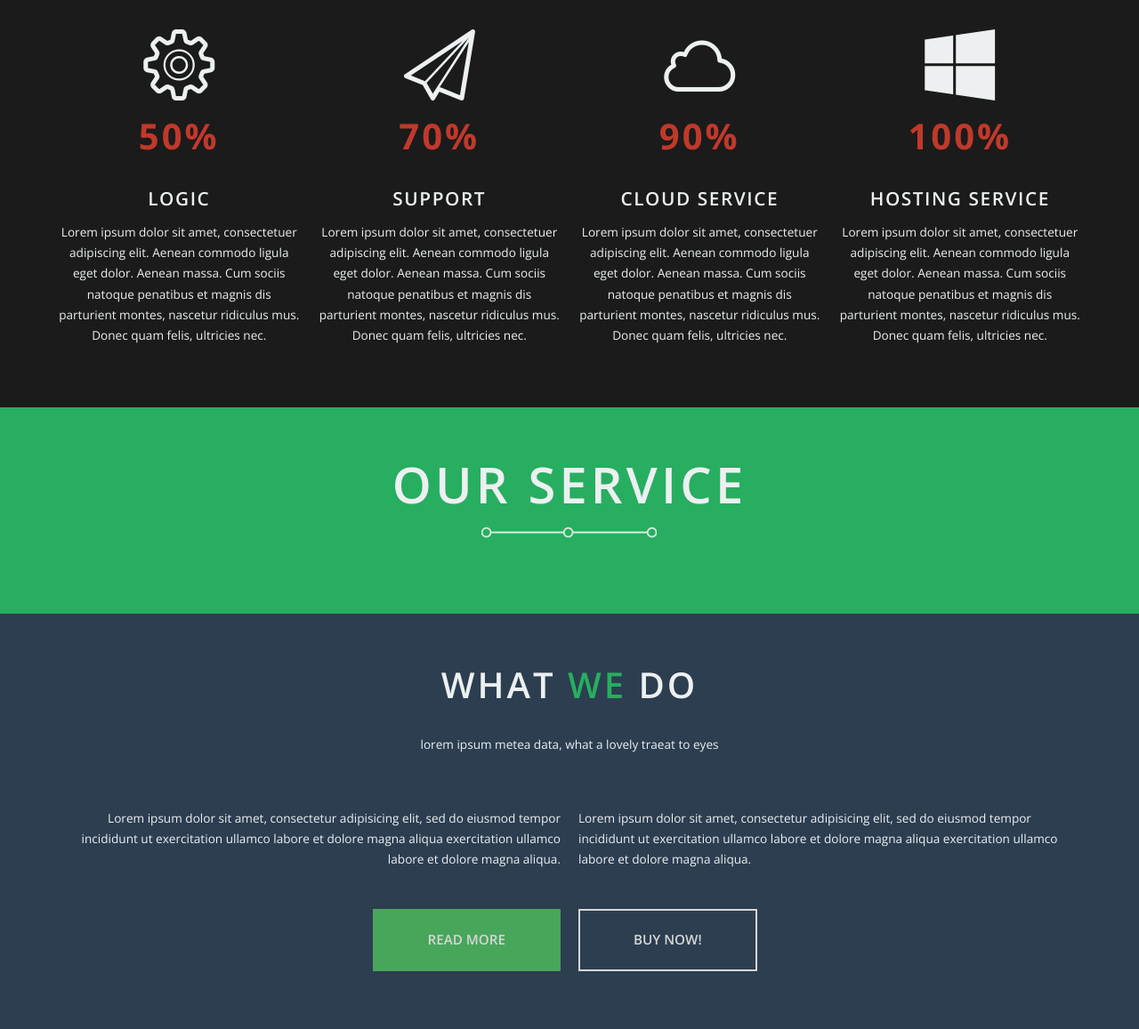
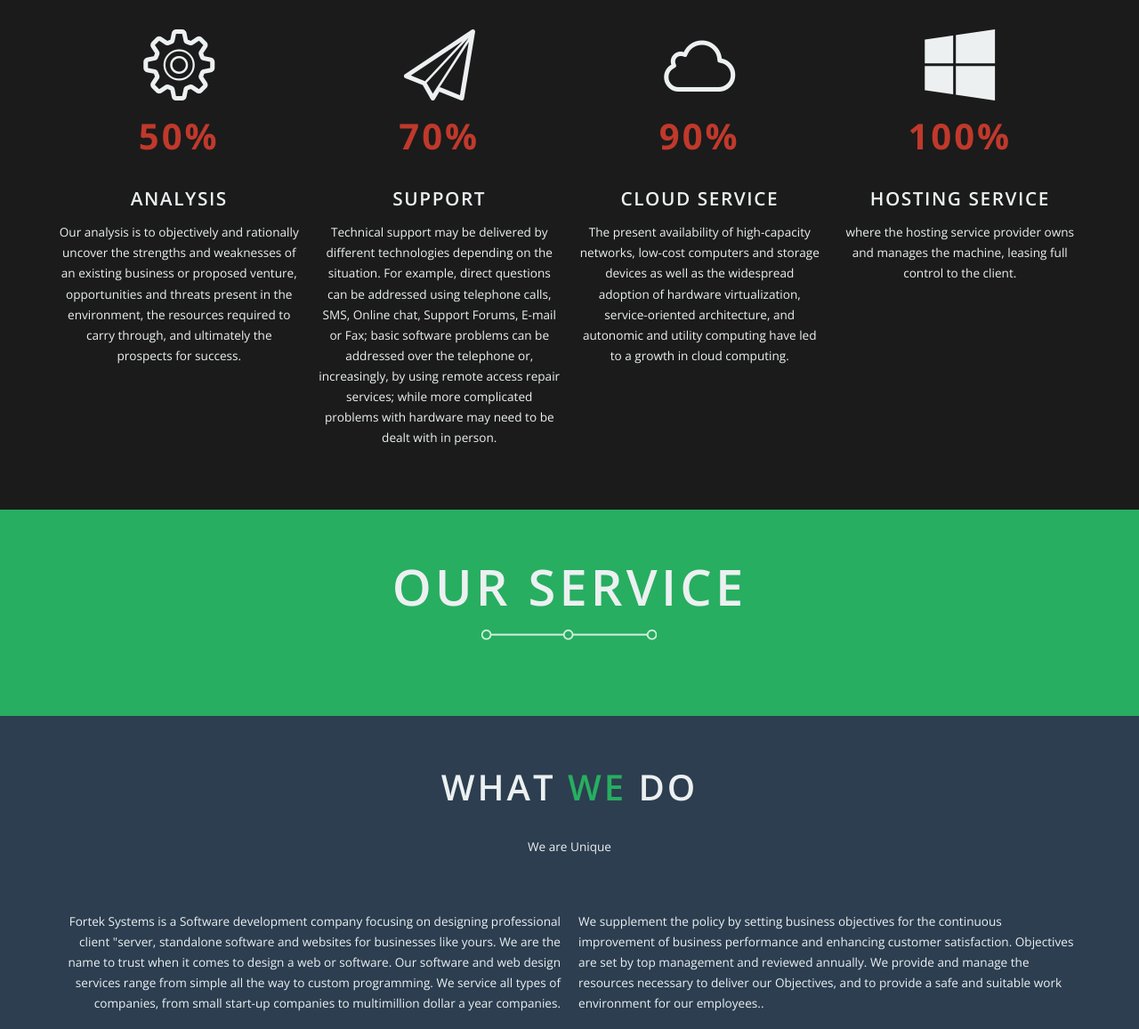
Before and after one commit to edaraanand/edaraanand.github.io, a plain HTML site: page index.html in a window 1280 px wide. Shown: the part 1626-2783 px from the top of the page at 89% size. Drawn offline with nearby package versions, Linux system fonts and the light colour scheme; some packages are replaced by stand-ins of ours.

Commit message:
changed the paragraphs

```diff
--- a/index.html
+++ b/index.html
@@ -257,9 +257,9 @@
 
                 <h2><strong><span class="red">50%</span></strong></h2>
 
-                <h4>Logic</h4>
+                <h4>Analysis</h4>
 
-                <p>Lorem ipsum dolor sit amet, consectetuer adipiscing elit. Aenean commodo ligula eget dolor. Aenean massa. Cum sociis natoque penatibus et magnis dis parturient montes, nascetur ridiculus mus. Donec quam felis, ultricies nec.</p>
+                <p>Our analysis is to objectively and rationally uncover the strengths and weaknesses of an existing business or proposed venture, opportunities and threats present in the environment, the resources required to carry through, and ultimately the prospects for success.</p>
 
               </div>
 
@@ -275,7 +275,7 @@
 
                 <h4>Support</h4>
 
-                <p>Lorem ipsum dolor sit amet, consectetuer adipiscing elit. Aenean commodo ligula eget dolor. Aenean massa. Cum sociis natoque penatibus et magnis dis parturient montes, nascetur ridiculus mus. Donec quam felis, ultricies nec.</p>
+                <p>Technical support may be delivered by different technologies depending on the situation. For example, direct questions can be addressed using telephone calls, SMS, Online chat, Support Forums, E-mail or Fax; basic software problems can be addressed over the telephone or, increasingly, by using remote access repair services; while more complicated problems with hardware may need to be dealt with in person.</p>
 
               </div>
 
@@ -291,7 +291,7 @@
 
                 <h4>Cloud Service</h4>
 
-                <p>Lorem ipsum dolor sit amet, consectetuer adipiscing elit. Aenean commodo ligula eget dolor. Aenean massa. Cum sociis natoque penatibus et magnis dis parturient montes, nascetur ridiculus mus. Donec quam felis, ultricies nec.</p>
+                <p>The present availability of high-capacity networks, low-cost computers and storage devices as well as the widespread adoption of hardware virtualization, service-oriented architecture, and autonomic and utility computing have led to a growth in cloud computing.</p>
 
               </div>
 
@@ -307,7 +307,7 @@
 
                 <h4>Hosting Service</h4>
 
-                <p>Lorem ipsum dolor sit amet, consectetuer adipiscing elit. Aenean commodo ligula eget dolor. Aenean massa. Cum sociis natoque penatibus et magnis dis parturient montes, nascetur ridiculus mus. Donec quam felis, ultricies nec.</p>
+                <p>where the hosting service provider owns and manages the machine, leasing full control to the client.</p>
 
               </div>
 
@@ -355,7 +355,7 @@
 
         <h2>WHAT <span class="green">WE</span> DO</h2>
 
-        <p>lorem ipsum metea data, what a lovely traeat to eyes</p>
+        <p>We are Unique</p>
 
       </div>
 
@@ -363,7 +363,7 @@
 
             <div class="right wp8">
 
-              <p>Lorem ipsum dolor sit amet, consectetur adipisicing elit, sed do eiusmod tempor incididunt ut exercitation ullamco labore et dolore magna aliqua exercitation ullamco labore et dolore magna aliqua.</p>
+              <p>Fortek Systems is a Software development company focusing on designing professional client "server, standalone software and websites for businesses like yours. We are the name to trust when it comes to design a web or software. Our software and web design services range from simple all the way to custom programming. We service all types of companies, from small start-up companies to multimillion dollar a year companies.</p>
 
               <a class="button wp8 delay-05s">Read More</a>
 
@@ -375,7 +375,7 @@
 
             <div class="left wp7">
 
-              <p>Lorem ipsum dolor sit amet, consectetur adipisicing elit, sed do eiusmod tempor incididunt ut exercitation ullamco labore et dolore magna aliqua exercitation ullamco labore et dolore magna aliqua.</p>
+              <p>We supplement the policy by setting business objectives for the continuous improvement of business performance and enhancing customer satisfaction. Objectives are set by top management and reviewed annually. We provide and manage the resources necessary to deliver our Objectives, and to provide a safe and suitable work environment for our employees..</p>
 
               <a class="button border wp7 delay-05s">Buy Now!</a>
 
```
